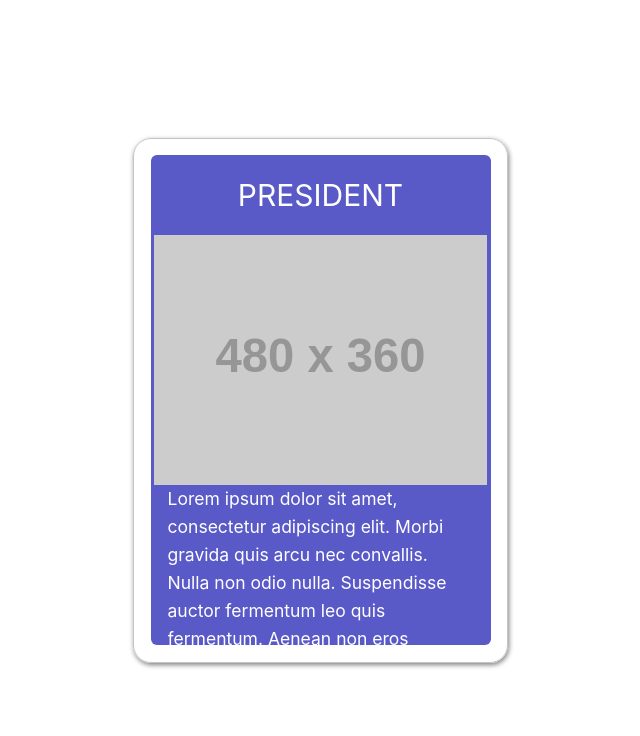
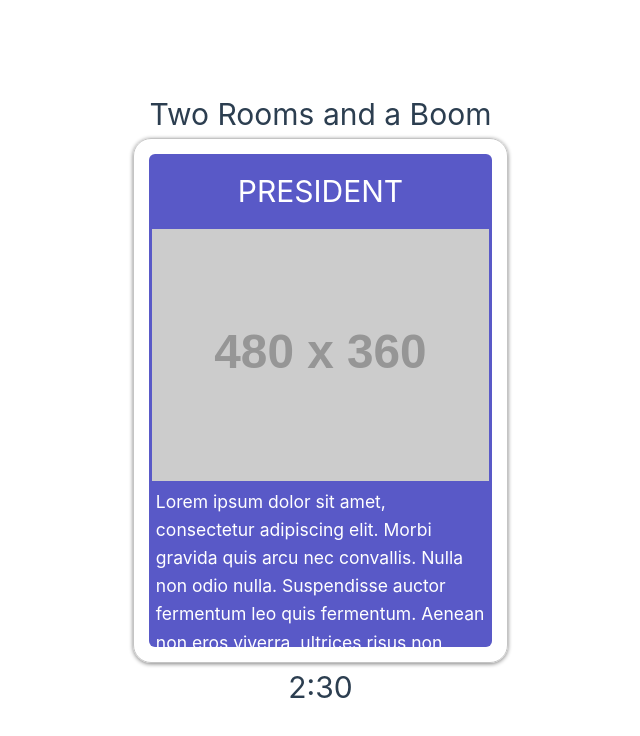
Before and after one commit to GandalfDG/tworooms, a Vue app in the folder tworooms-vue/: page /about in a window 1280 px wide. Shown: the top 736 px of the page, without its empty margins (132-772 px from the left). Built offline with nearby package versions, Linux system fonts and the light colour scheme.

Commit message:
minor adjustments and vertical centering of placeholders

```diff
--- a/tworooms-vue/src/App.vue
+++ b/tworooms-vue/src/App.vue
@@ -7,7 +7,9 @@
 <template>
 
   <div class="wrapper">
+    <h1 class="vertcenter">Two Rooms and a Boom</h1>
     <Card visibility="full" />
+    <h1 class="vertcenter">2:30</h1>
   </div>
 
 </template>
@@ -95,6 +97,7 @@
     flex-wrap: wrap;
     flex-direction: column;
     justify-content: center;
+    align-items: center;
   }
 
   .logo {
--- a/tworooms-vue/src/components/GameCard.vue
+++ b/tworooms-vue/src/components/GameCard.vue
@@ -31,8 +31,8 @@
     border-radius: 1.2em;
     height: 35em;
     max-width: 25em;
-    box-shadow: 1px 2px 5px gray;
-    padding:1.1em;
+    box-shadow: 0px 1px 4px gray;
+    padding:4%;
 }
 
 .cardface {
@@ -44,7 +44,7 @@
     background-color: rgb(89, 89, 199)
 }
 
-h1, h3 {
+h1.cardtitle, h3 {
    color: white;
 }
 
@@ -65,7 +65,7 @@
 }
 
 .carddesc {
-    width: 90%;
+    padding: 2%;
     flex: 4;
     overflow: auto;
 }
```
